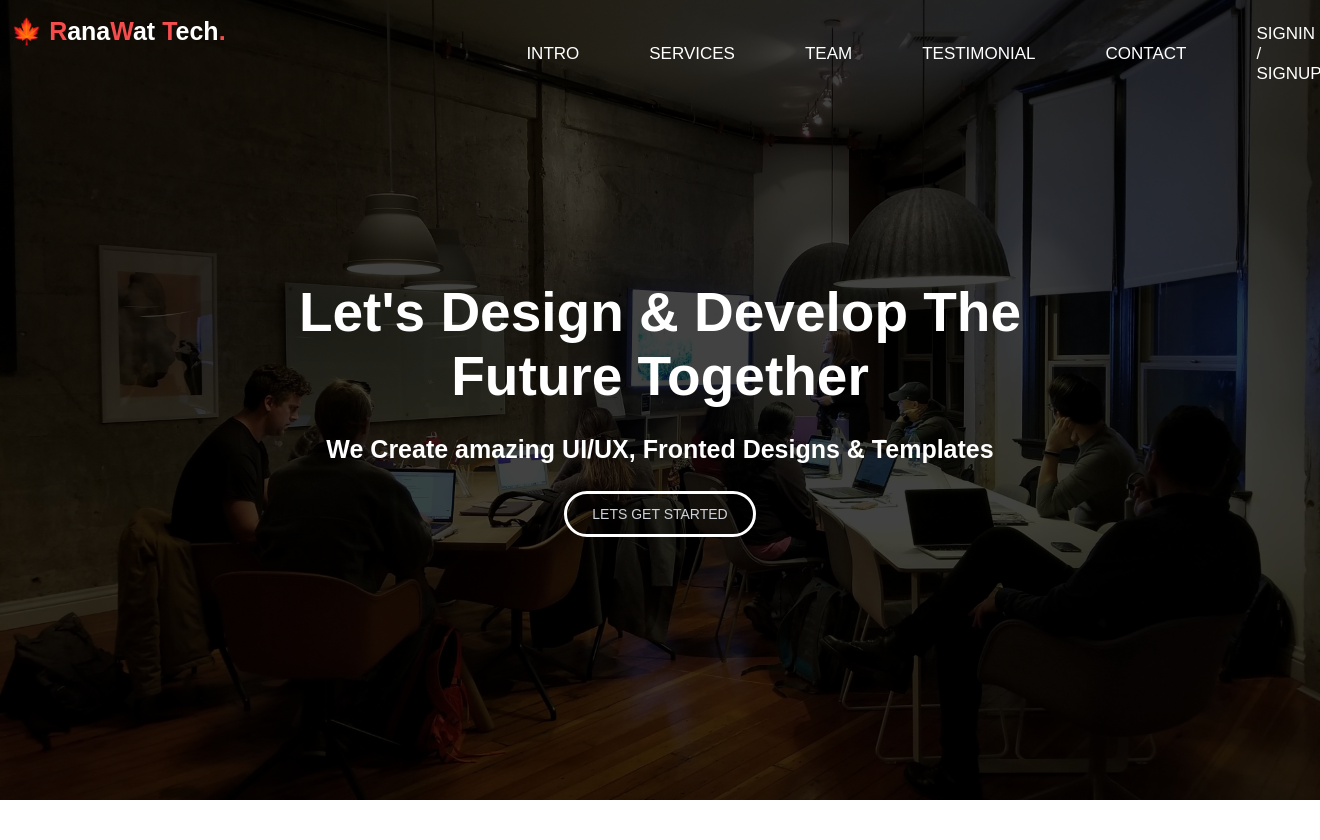
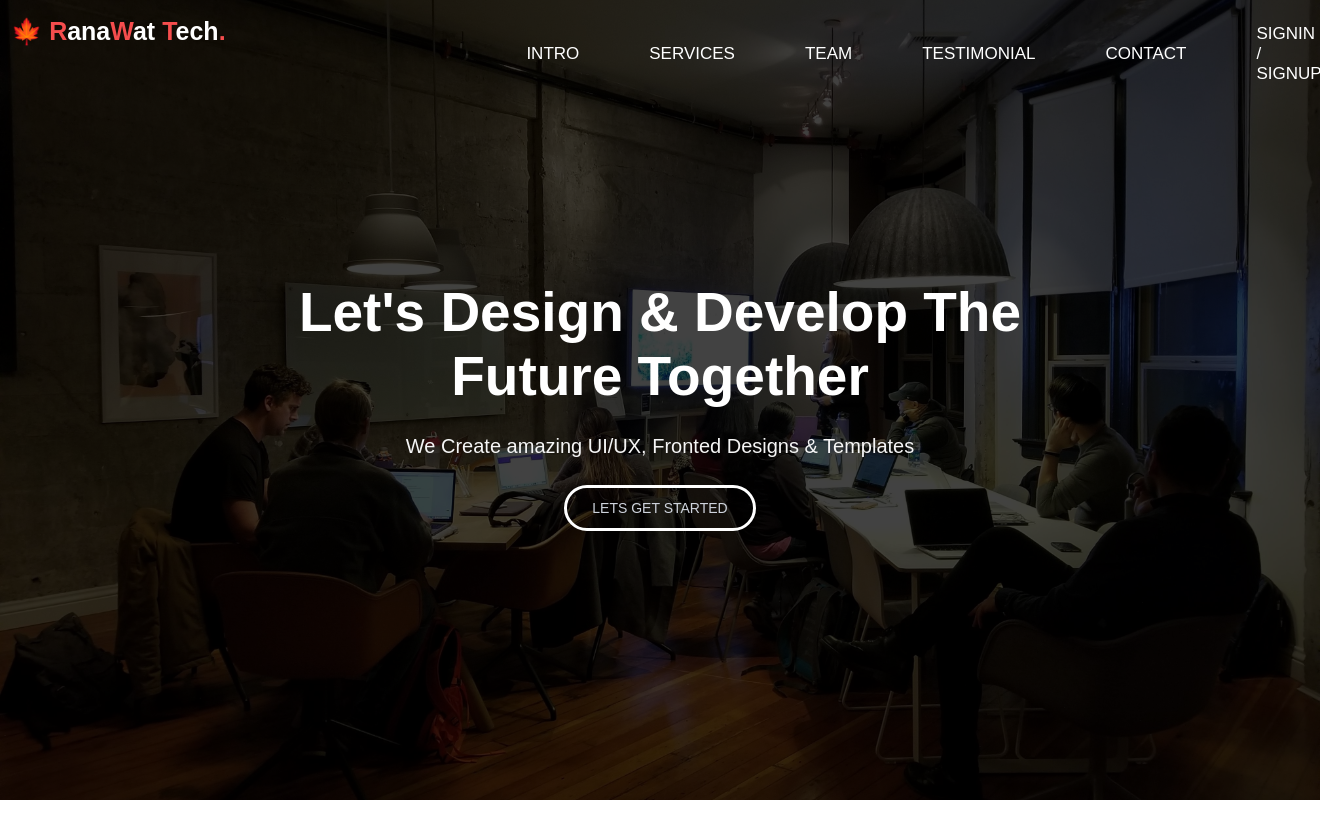
Before and after one commit to RanawatTech/ranawatwebsite, a PHP site: page / in a window 1320 px wide. Shown: the top 840 px of the page. Run offline with PHP 8.4, Linux system fonts and the light colour scheme; some libraries are stand-ins or nearby versions.

Commit message:
fontsize

```diff
--- a/style/style.css
+++ b/style/style.css
@@ -91,10 +91,10 @@
     text-align: center;
 }
 .smalltext{
-    color: white;
-    font-size: 25px;
+    color: whitesmoke;
+    font-size: 20px;
     padding: 27px 0px;
-    font-weight: 600;
+    /* font-weight: 600; */
 }
 .btn{
     padding: 12px 25px;
```
